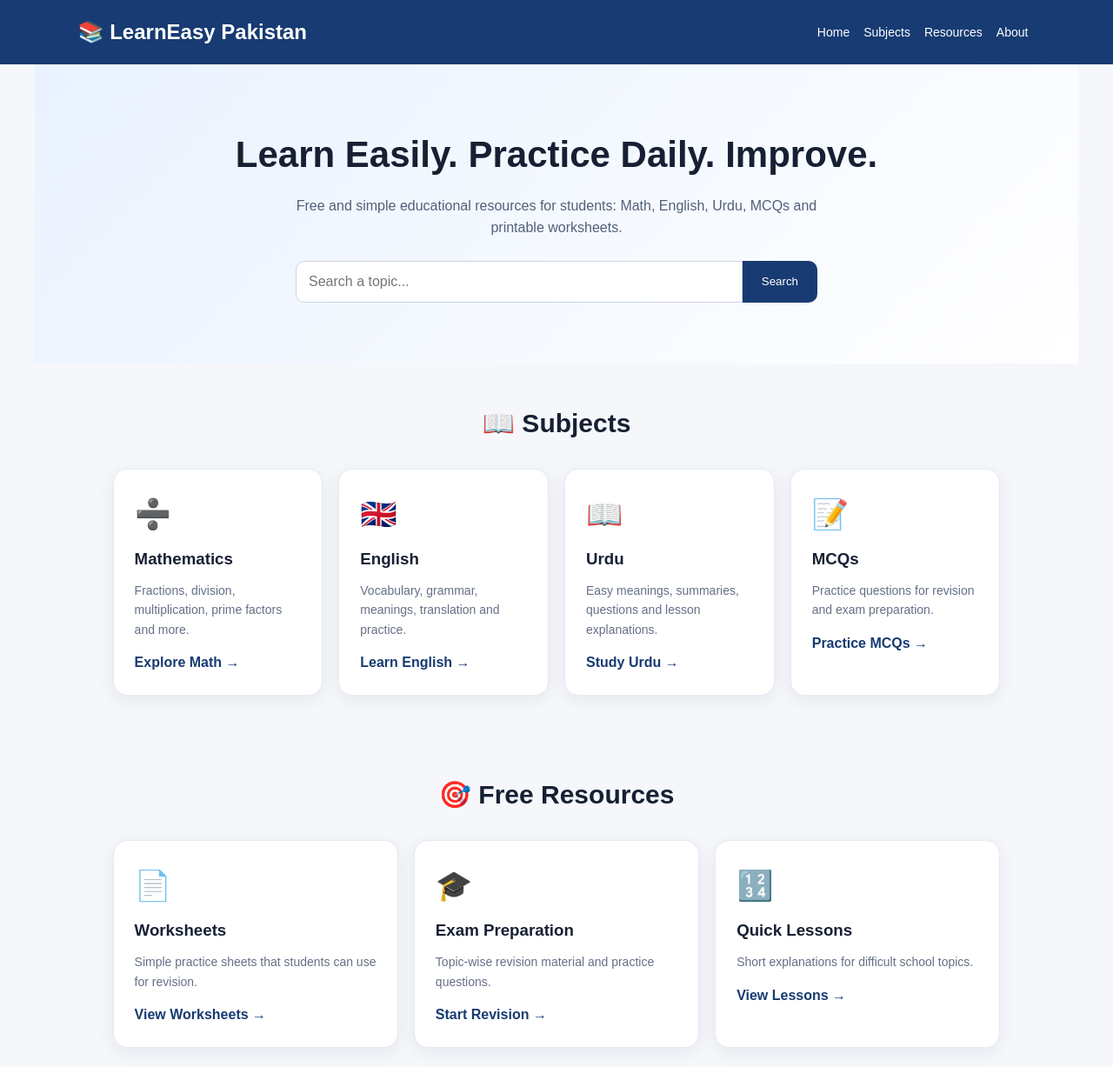
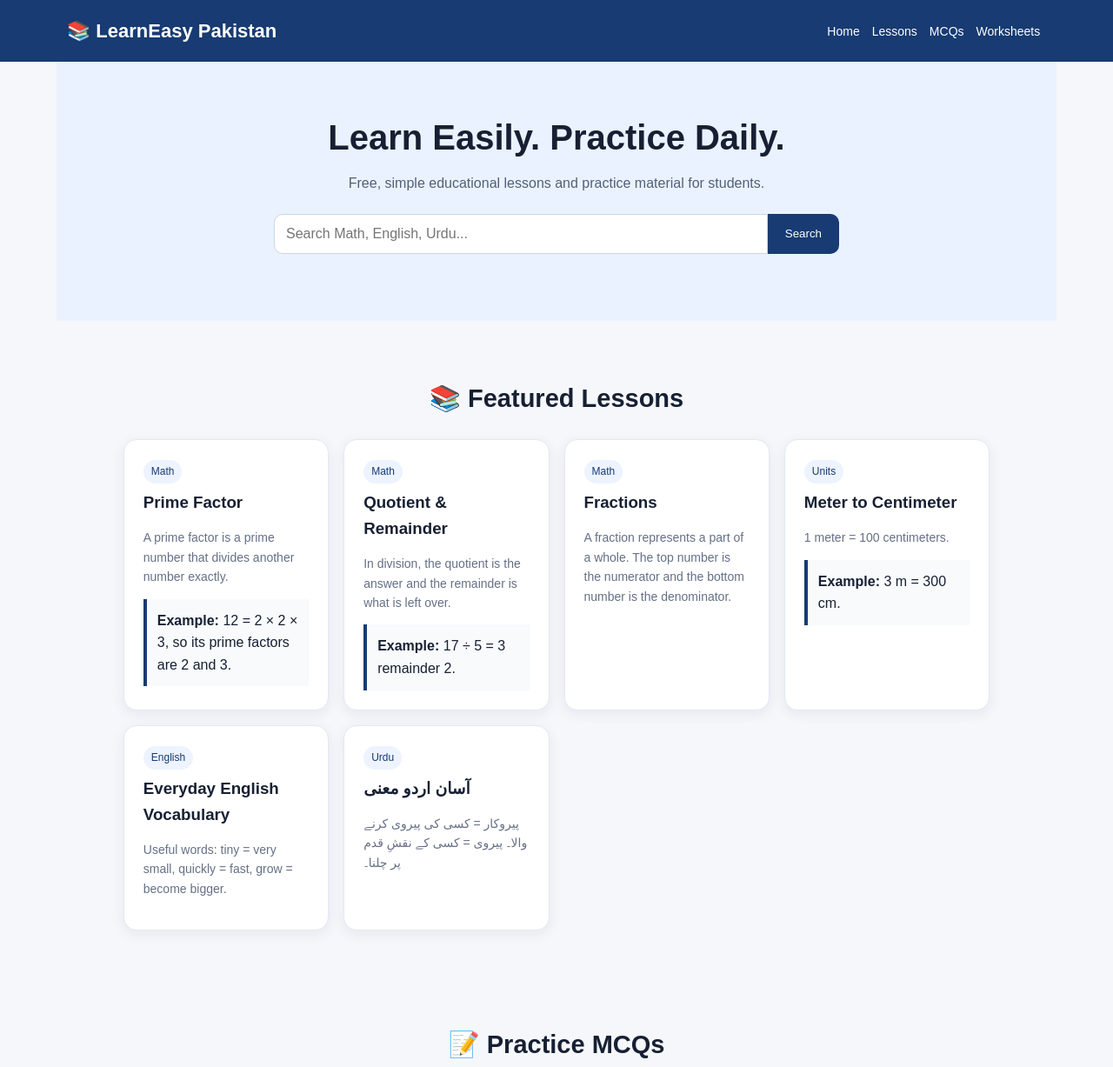
Before and after one commit to learn-easy-pakistan/learneasy-pakistan.github.io, a plain HTML site: page index.html in a window 1280 px wide. Shown: the top 1227 px of the page at 87% size. Drawn offline with Linux system fonts and the light colour scheme.

Commit message:
Add files via upload

```diff
--- a/index.html
+++ b/index.html
@@ -1,95 +1,68 @@
-<!DOCTYPE html>
+<!doctype html>
 <html lang="en">
 <head>
-<meta charset="UTF-8">
-<meta name="viewport" content="width=device-width, initial-scale=1.0">
-<title>LearnEasy Pakistan | Free Student Learning</title>
-<meta name="description" content="Free educational notes, math practice, English learning, Urdu lessons, MCQs and worksheets for students.">
+<meta charset="utf-8"><meta name="viewport" content="width=device-width,initial-scale=1">
+<title>LearnEasy Pakistan | Free Education</title>
+<meta name="description" content="Free original lessons, MCQs and worksheets for students.">
 <style>
-*{box-sizing:border-box;margin:0;padding:0}
-body{font-family:Arial,sans-serif;background:#f5f7fb;color:#172033;line-height:1.6}
-header{background:#173b72;color:white;padding:18px 7%;display:flex;justify-content:space-between;align-items:center;gap:20px;flex-wrap:wrap}
-.logo{font-size:24px;font-weight:700}
-nav a{color:white;text-decoration:none;margin:0 8px;font-size:14px}
-.hero{padding:70px 7%;text-align:center;background:linear-gradient(135deg,#e9f2ff,#ffffff)}
-.hero h1{font-size:42px;margin-bottom:12px}
-.hero p{max-width:650px;margin:auto;color:#526078}
-.search{margin:25px auto 0;max-width:600px;display:flex}
-.search input{flex:1;padding:14px;border:1px solid #ccd5e3;border-radius:10px 0 0 10px;font-size:16px}
-.search button{padding:14px 22px;border:0;background:#173b72;color:#fff;border-radius:0 10px 10px 0}
-section{padding:45px 7%;max-width:1200px;margin:auto}
-h2{text-align:center;margin-bottom:28px;font-size:30px}
-.grid{display:grid;grid-template-columns:repeat(auto-fit,minmax(210px,1fr));gap:18px}
-.card{background:white;padding:24px;border-radius:16px;box-shadow:0 5px 20px #17203312;border:1px solid #e5eaf2}
-.card h3{margin:10px 0}
-.card p{color:#657086;font-size:14px}
-.card a{display:inline-block;margin-top:14px;color:#173b72;font-weight:700;text-decoration:none}
-.icon{font-size:34px}
-.about{background:white;border-radius:18px;padding:30px;box-shadow:0 5px 20px #17203312}
-footer{margin-top:30px;background:#132b50;color:white;text-align:center;padding:30px 7%}
-.small{font-size:13px;color:#aebbd0;margin-top:8px}
-@media(max-width:600px){.hero h1{font-size:32px}nav{width:100%}.search input{width:60%}}
+*{box-sizing:border-box}body{margin:0;font-family:Arial,sans-serif;background:#f5f7fb;color:#172033;line-height:1.6}
+header{background:#173b72;color:#fff;padding:18px 6%;display:flex;justify-content:space-between;align-items:center;gap:15px;flex-wrap:wrap}
+.logo{font-weight:800;font-size:22px}nav a{color:#fff;text-decoration:none;margin:0 7px;font-size:14px}
+.hero{text-align:center;padding:55px 6%;background:#eaf2ff}.hero h1{font-size:40px;margin:0 0 8px}.hero p{max-width:680px;margin:auto;color:#526078}
+.search{max-width:650px;margin:22px auto;display:flex}.search input{flex:1;padding:13px;border:1px solid #ccd5e3;border-radius:10px 0 0 10px;font-size:16px}.search button{border:0;background:#173b72;color:#fff;padding:13px 20px;border-radius:0 10px 10px 0}
+section{max-width:1150px;margin:auto;padding:42px 6%}h2{text-align:center;font-size:29px;margin-bottom:24px}
+.grid{display:grid;grid-template-columns:repeat(auto-fit,minmax(220px,1fr));gap:17px}.card{background:#fff;border:1px solid #e3e8f0;border-radius:15px;padding:22px;box-shadow:0 4px 16px #17203312}.card h3{margin:7px 0}.card p{color:#657086;font-size:14px}.tag{display:inline-block;background:#edf3ff;color:#173b72;padding:4px 9px;border-radius:20px;font-size:12px}
+.answer{background:#f8fafc;padding:12px;border-left:4px solid #173b72}
+footer{background:#132b50;color:#fff;text-align:center;padding:28px 6%}.muted{color:#aebbd0;font-size:13px}
+@media(max-width:600px){.hero h1{font-size:31px}nav{width:100%}}
 </style>
 </head>
 <body>
-<header>
-  <div class="logo">📚 LearnEasy Pakistan</div>
-  <nav>
-    <a href="#home">Home</a><a href="#subjects">Subjects</a><a href="#resources">Resources</a><a href="#about">About</a>
-  </nav>
-</header>
+<header><div class="logo">📚 LearnEasy Pakistan</div>
+<nav><a href="#home">Home</a><a href="#lessons">Lessons</a><a href="#mcqs">MCQs</a><a href="#worksheets">Worksheets</a></nav></header>
 
-<main id="home">
-<section class="hero">
-  <h1>Learn Easily. Practice Daily. Improve.</h1>
-  <p>Free and simple educational resources for students: Math, English, Urdu, MCQs and printable worksheets.</p>
-  <div class="search">
-    <input id="searchBox" type="text" placeholder="Search a topic...">
-    <button onclick="searchCards()">Search</button>
-  </div>
+<section class="hero" id="home">
+<h1>Learn Easily. Practice Daily.</h1>
+<p>Free, simple educational lessons and practice material for students.</p>
+<div class="search"><input id="search" placeholder="Search Math, English, Urdu..."><button onclick="findContent()">Search</button></div>
 </section>
 
-<section id="subjects">
-<h2>📖 Subjects</h2>
-<div class="grid" id="cards">
-  <article class="card"><div class="icon">➗</div><h3>Mathematics</h3><p>Fractions, division, multiplication, prime factors and more.</p><a href="#">Explore Math →</a></article>
-  <article class="card"><div class="icon">🇬🇧</div><h3>English</h3><p>Vocabulary, grammar, meanings, translation and practice.</p><a href="#">Learn English →</a></article>
-  <article class="card"><div class="icon">📖</div><h3>Urdu</h3><p>Easy meanings, summaries, questions and lesson explanations.</p><a href="#">Study Urdu →</a></article>
-  <article class="card"><div class="icon">📝</div><h3>MCQs</h3><p>Practice questions for revision and exam preparation.</p><a href="#">Practice MCQs →</a></article>
+<section id="lessons">
+<h2>📚 Featured Lessons</h2>
+<div class="grid" id="content">
+<article class="card"><span class="tag">Math</span><h3>Prime Factor</h3><p>A prime factor is a prime number that divides another number exactly.</p><div class="answer"><b>Example:</b> 12 = 2 × 2 × 3, so its prime factors are 2 and 3.</div></article>
+<article class="card"><span class="tag">Math</span><h3>Quotient & Remainder</h3><p>In division, the quotient is the answer and the remainder is what is left over.</p><div class="answer"><b>Example:</b> 17 ÷ 5 = 3 remainder 2.</div></article>
+<article class="card"><span class="tag">Math</span><h3>Fractions</h3><p>A fraction represents a part of a whole. The top number is the numerator and the bottom number is the denominator.</p></article>
+<article class="card"><span class="tag">Units</span><h3>Meter to Centimeter</h3><p>1 meter = 100 centimeters.</p><div class="answer"><b>Example:</b> 3 m = 300 cm.</div></article>
+<article class="card"><span class="tag">English</span><h3>Everyday English Vocabulary</h3><p>Useful words: tiny = very small, quickly = fast, grow = become bigger.</p></article>
+<article class="card"><span class="tag">Urdu</span><h3>آسان اردو معنی</h3><p>پیروکار = کسی کی پیروی کرنے والا۔ پیروی = کسی کے نقشِ قدم پر چلنا۔</p></article>
 </div>
 </section>
 
-<section id="resources">
-<h2>🎯 Free Resources</h2>
+<section id="mcqs">
+<h2>📝 Practice MCQs</h2>
 <div class="grid">
-  <article class="card"><div class="icon">📄</div><h3>Worksheets</h3><p>Simple practice sheets that students can use for revision.</p><a href="#">View Worksheets →</a></article>
-  <article class="card"><div class="icon">🎓</div><h3>Exam Preparation</h3><p>Topic-wise revision material and practice questions.</p><a href="#">Start Revision →</a></article>
-  <article class="card"><div class="icon">🔢</div><h3>Quick Lessons</h3><p>Short explanations for difficult school topics.</p><a href="#">View Lessons →</a></article>
+<div class="card"><h3>1. 1 meter equals:</h3><p>A) 10 cm &nbsp; B) 100 cm &nbsp; C) 1000 cm</p><b>Answer: B</b></div>
+<div class="card"><h3>2. Which is a prime number?</h3><p>A) 9 &nbsp; B) 12 &nbsp; C) 7</p><b>Answer: C</b></div>
+<div class="card"><h3>3. In 17 ÷ 5, the remainder is:</h3><p>A) 1 &nbsp; B) 2 &nbsp; C) 3</p><b>Answer: B</b></div>
 </div>
 </section>
 
-<section id="about">
-<h2>About LearnEasy Pakistan</h2>
-<div class="about">
-<p>LearnEasy Pakistan is a simple educational website concept designed to make school learning easier and more accessible. The site can grow with original notes, explanations, quizzes and worksheets.</p>
+<section id="worksheets">
+<h2>📄 Worksheets</h2>
+<div class="grid">
+<div class="card"><h3>Math Practice</h3><p>Try: 24 ÷ 6, 35 ÷ 5, 18 + 27, 9 × 7.</p></div>
+<div class="card"><h3>English Practice</h3><p>Write the Urdu meanings of: tiny, quickly, grow, shape, leaves.</p></div>
+<div class="card"><h3>Unit Conversion</h3><p>Convert: 2 m, 5 m and 10 m into centimeters.</p></div>
 </div>
 </section>
-</main>
 
-<footer>
-  <strong>LearnEasy Pakistan</strong>
-  <div class="small">Educational content for learning and practice.</div>
-</footer>
-
+<footer><b>LearnEasy Pakistan</b><div class="muted">Original educational practice content.</div></footer>
 <script>
-function searchCards(){
-  const q=document.getElementById('searchBox').value.trim().toLowerCase();
-  const cards=document.querySelectorAll('#cards .card');
-  if(!q){cards.forEach(c=>c.style.display='block');return;}
-  cards.forEach(c=>{
-    c.style.display=c.innerText.toLowerCase().includes(q)?'block':'none';
-  });
+function findContent(){
+ const q=document.getElementById('search').value.toLowerCase().trim();
+ document.querySelectorAll('#content .card').forEach(c=>c.style.display=(!q||c.innerText.toLowerCase().includes(q))?'block':'none');
+ if(q) document.getElementById('lessons').scrollIntoView({behavior:'smooth'});
 }
 </script>
-</body>
-</html>
+</body></html>
```
